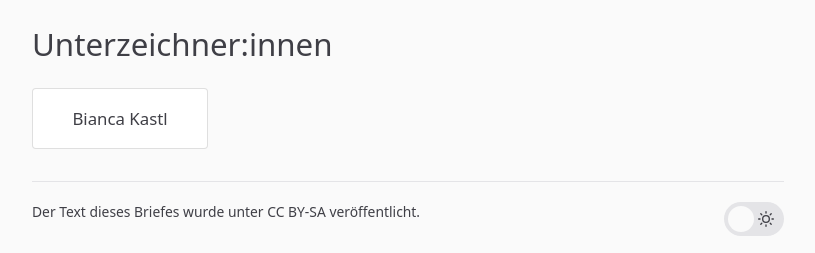
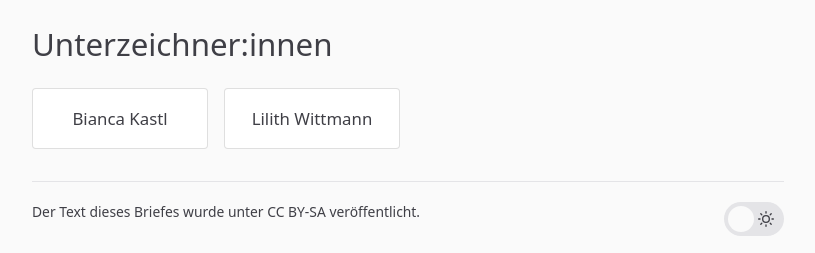
Before and after one commit to itrich/vsh-bleibt, a Jekyll site: the page built from OFFENERBRIEF.md, in a window 1280 px wide and 900 px high, scrolled down 2381 px. Shown: the part 644-897 px from the top of the window, without its empty margins (232-1047 px from the left). Built offline with Jekyll 4.4.1, drawn with Linux system fonts in a browser that asks for light colours.

Commit message:
Lilith Wittmann signature

```diff
--- a/_data/signees.yml
+++ b/_data/signees.yml
@@ -1 +1,2 @@
 - name: Bianca Kastl
+- name: Lilith Wittmann
```
